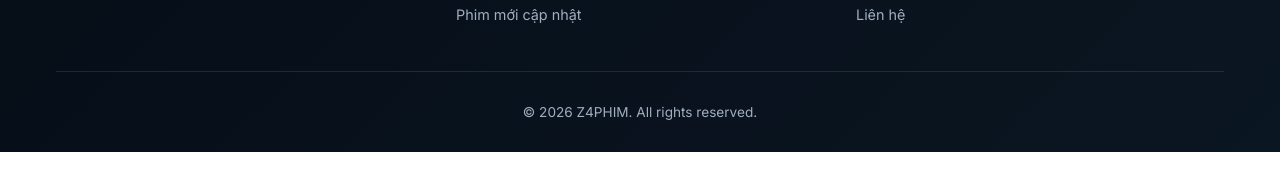
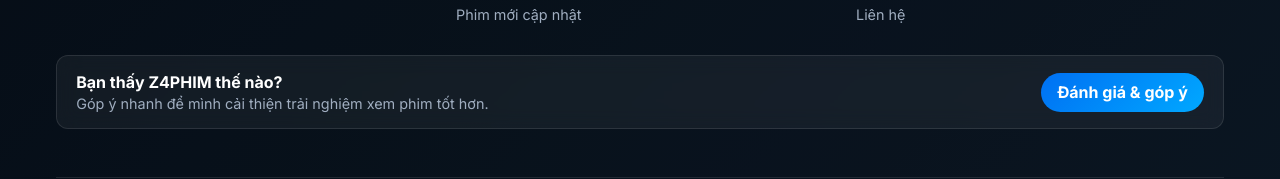
Before and after one commit to Huy-Nguyen-Chualambo/z4phim, a Next.js app: page / in a window 1280 px wide. Shown: the part 1160-1339 px from the top of the page. Before the commit the page ends 1312 px from the top, so only its background shows below. Built offline with nearby package versions, Linux system fonts and the light colour scheme; no server answers.

Commit message:
feat: add feedback section to Footer with rating link

```diff
--- a/src/components/Footer.tsx
+++ b/src/components/Footer.tsx
@@ -30,6 +30,40 @@
                         </ul>
                     </div>
                 </div>
+
+                <div
+                    className="glass"
+                    style={{
+                        marginTop: "2rem",
+                        padding: "1rem 1.2rem",
+                        display: "flex",
+                        justifyContent: "space-between",
+                        alignItems: "center",
+                        gap: "1rem",
+                        flexWrap: "wrap"
+                    }}
+                >
+                    <div>
+                        <p style={{ fontWeight: 700, marginBottom: "0.2rem" }}>Bạn thấy Z4PHIM thế nào?</p>
+                        <p style={{ color: "var(--text-muted)", fontSize: "0.9rem" }}>Góp ý nhanh để mình cải thiện trải nghiệm xem phim tốt hơn.</p>
+                    </div>
+                    <a
+                        href="https://forms.gle/b3asBfBhmpZrn27x5"
+                        target="_blank"
+                        rel="noopener noreferrer"
+                        style={{
+                            padding: "0.6rem 1rem",
+                            borderRadius: "999px",
+                            background: "linear-gradient(135deg, #0070f3, #00a8ff)",
+                            color: "#fff",
+                            fontWeight: 700,
+                            whiteSpace: "nowrap"
+                        }}
+                    >
+                        Đánh giá & góp ý
+                    </a>
+                </div>
+
                 <div style={{ marginTop: "3rem", paddingTop: "2rem", borderTop: "1px solid var(--card-border)", textAlign: "center", color: "var(--text-muted)", fontSize: "0.85rem" }}>
                     &copy; {new Date().getFullYear()} Z4PHIM. All rights reserved.
                 </div>
```
